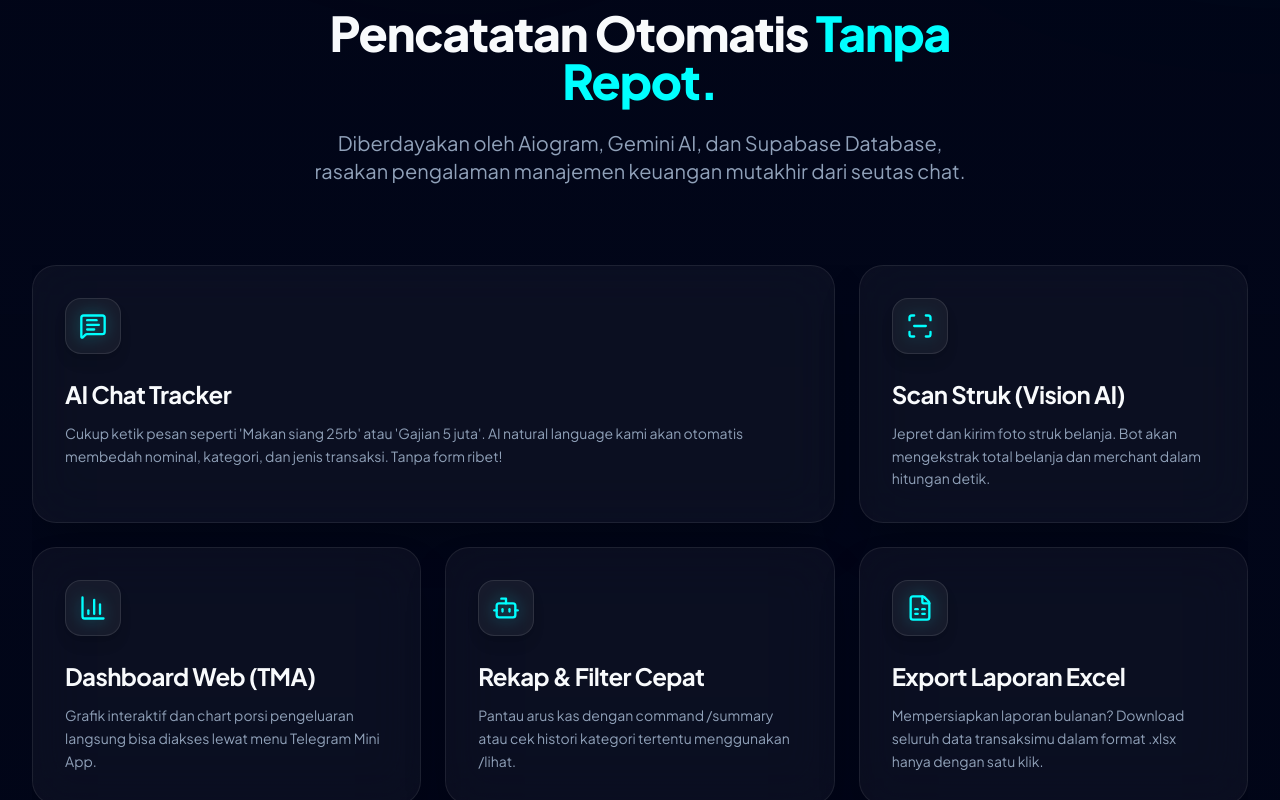
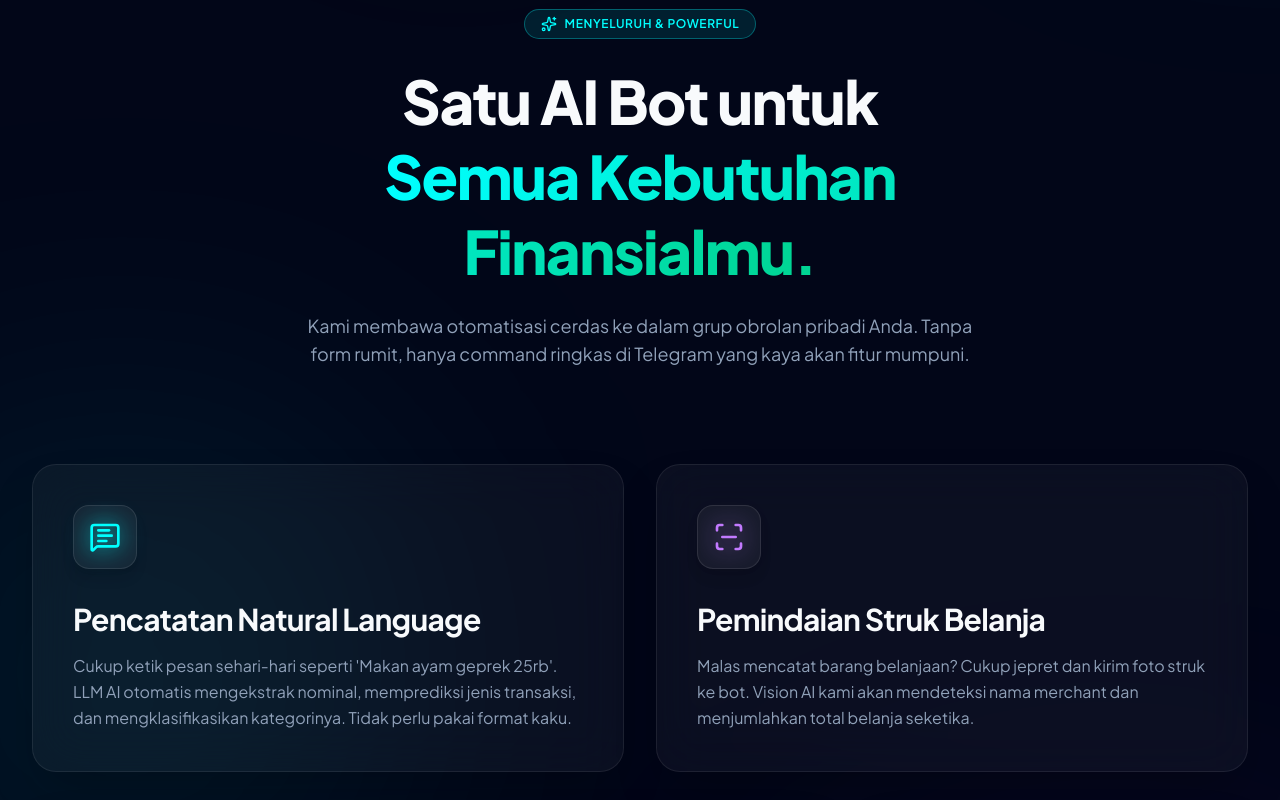
Before and after one commit to Ridzz05/HiFinance, a Next.js app: page /home in a window 1280 px wide. Shown: the part 1020-1820 px from the top of the page. Built offline with nearby package versions, Linux system fonts and the light colour scheme.

Commit message:
update landing page

```diff
--- a/app/home/page.tsx
+++ b/app/home/page.tsx
@@ -3,7 +3,7 @@
 import { useEffect, useRef, useState } from "react";
 import Link from "next/link";
 import Image from "next/image";
-import { MessageSquareText, ScanLine, BarChart3, FileSpreadsheet, Bot, Shield, Zap, ArrowRight } from "lucide-react";
+import { MessageSquareText, ScanLine, BarChart3, FileSpreadsheet, Bot, Shield, Zap, ArrowRight, PieChart, RefreshCcw, Search, Sparkles, Smartphone, Fingerprint, Database } from "lucide-react";
 import {
   Accordion,
   AccordionContent,
@@ -100,41 +100,70 @@ const FAQS = [
 ];
 
 /* ─── Feature cards for bento grid ─── */
-const FEATURES = [
+const BOT_FEATURES = [
   {
-    title: "AI Chat Tracker",
-    description: "Cukup ketik pesan seperti 'Makan siang 25rb' atau 'Gajian 5 juta'. AI natural language kami akan otomatis membedah nominal, kategori, dan jenis transaksi. Tanpa form ribet!",
+    title: "Pencatatan Natural Language",
+    description: "Cukup ketik pesan sehari-hari seperti 'Makan ayam geprek 25rb'. LLM AI otomatis mengekstrak nominal, memprediksi jenis transaksi, dan mengklasifikasikan kategorinya. Tidak perlu pakai format kaku.",
     icon: MessageSquareText,
-    span: "md:col-span-8",
+    span: "md:col-span-8 lg:col-span-6",
     glow: "from-aqua/20",
+    color: "text-aqua",
   },
   {
-    title: "Scan Struk (Vision AI)",
-    description: "Jepret dan kirim foto struk belanja. Bot akan mengekstrak total belanja dan merchant dalam hitungan detik.",
+    title: "Pemindaian Struk Belanja",
+    description: "Malas mencatat barang belanjaan? Cukup jepret dan kirim foto struk ke bot. Vision AI kami akan mendeteksi nama merchant dan menjumlahkan total belanja seketika.",
     icon: ScanLine,
-    span: "md:col-span-4",
-    glow: "from-aqua/20",
+    span: "md:col-span-4 lg:col-span-6",
+    glow: "from-purple-500/20",
+    color: "text-purple-400",
   },
   {
-    title: "Dashboard Web (TMA)",
-    description: "Grafik interaktif dan chart porsi pengeluaran langsung bisa diakses lewat menu Telegram Mini App.",
+    title: "Dashboard TMA Interaktif",
+    description: "Tak perlu aplikasi eksternal. Kami menyediakan Telegram Mini App yang berjalan mulus dengan chart dinamis, statistik porsi pengeluaran, dan UI responsif ala aplikasi iOS modern.",
     icon: BarChart3,
-    span: "md:col-span-4",
-    glow: "from-aqua/20",
+    span: "md:col-span-12 lg:col-span-8",
+    glow: "from-emerald-500/20",
+    color: "text-emerald-400",
   },
   {
-    title: "Rekap & Filter Cepat",
-    description: "Pantau arus kas dengan command /summary atau cek histori kategori tertentu menggunakan /lihat.",
-    icon: Bot,
-    span: "md:col-span-4",
-    glow: "from-aqua/20",
+    title: "Rekap & Agregat Bulanan",
+    description: "Akses command /summary untuk evaluasi kesehatan finansial langsung dari chat. Anda akan menerima total agregat serta sisa limit budget bulanan.",
+    icon: PieChart,
+    span: "md:col-span-6 lg:col-span-4",
+    glow: "from-yellow-400/20",
+    color: "text-yellow-400",
   },
   {
-    title: "Export Laporan Excel",
-    description: "Mempersiapkan laporan bulanan? Download seluruh data transaksimu dalam format .xlsx hanya dengan satu klik.",
+    title: "Filter & Riwayat Detail",
+    description: "Cari riwayat transaksi berdasarkan kategori? Panggil /lihat, pilih kategori seperti Transportasi atau Makanan, lalu dapatkan daftar transaksinya.",
+    icon: Search,
+    span: "md:col-span-6 lg:col-span-4",
+    glow: "from-blue-400/20",
+    color: "text-blue-400",
+  },
+  {
+    title: "Export Utuh via Excel",
+    description: "Cetak laporan historis seluruh catatan transaksi dalam format komprehensif Excel (.xlsx) untuk digunakan dalam pembukuan atau audit akuntansi.",
     icon: FileSpreadsheet,
-    span: "md:col-span-4",
-    glow: "from-aqua/20",
+    span: "md:col-span-6 lg:col-span-4",
+    glow: "from-indigo-400/20",
+    color: "text-indigo-400",
+  },
+  {
+    title: "Aman dengan Manajemen CRUD",
+    description: "Manusiawi jika terjadi salah ketik. /hapus menghadirkan proteksi via Inline Keyboard untuk membatalkan catatan terakhir atau keseluruhan satu kategori tanpa repot.",
+    icon: RefreshCcw,
+    span: "md:col-span-6 lg:col-span-4",
+    glow: "from-orange-400/20",
+    color: "text-orange-400",
+  },
+  {
+    title: "Hak Privasi Mutlak (Reset)",
+    description: "Genggam kontrol mutlak atas riwayat data Anda di awan. Fitur /reset memastikan database Anda terhapus secara permanen jika Anda memutuskan untuk berhenti.",
+    icon: Shield,
+    span: "md:col-span-12 lg:col-span-12 text-center",
+    glow: "from-rose-500/20",
+    color: "text-rose-400",
   },
 ];
 
@@ -285,43 +314,131 @@ function Hero() {
   );
 }
 
-/* ─────────────────────────────── FEATURES (BENTO) ────────────────────────── */
-function Features() {
+/* ─────────────────────────────── CORE CAPABILITIES (BENTO) ────────────────────────── */
+function Capabilities() {
   return (
-    <section id="features" className="py-32 w-full relative z-10">
-      <div className="pointer-events-none absolute inset-0 bg-linear-to-b from-transparent via-slate-900/5 to-transparent" />
-      <div className="mx-auto max-w-7xl px-6 lg:px-8">
-        <AnimatedSection className="text-center mb-20 max-w-2xl mx-auto">
-          <h2 className="text-4xl font-extrabold tracking-tight text-slate-50 sm:text-5xl">
-            Pencatatan Otomatis <span className="text-aqua">Tanpa Repot.</span>
+    <section id="features" className="py-32 w-full relative z-10 overflow-hidden">
+      {/* Decorative Glows */}
+      <div className="absolute top-1/4 left-[-10%] w-[500px] h-[500px] bg-aqua/10 blur-[150px] rounded-full pointer-events-none" />
+      <div className="absolute bottom-1/4 right-[-10%] w-[600px] h-[600px] bg-purple-500/10 blur-[150px] rounded-full pointer-events-none" />
+
+      <div className="mx-auto max-w-7xl px-6 lg:px-8 relative z-10">
+        <AnimatedSection className="text-center mb-24 max-w-3xl mx-auto">
+          <div className="mb-6 inline-flex w-fit items-center gap-2 rounded-full border border-aqua/30 bg-aqua/10 px-4 py-1.5 backdrop-blur-sm">
+            <Sparkles className="h-4 w-4 text-aqua" />
+            <span className="text-xs font-semibold uppercase tracking-wider text-aqua">Menyeluruh & Powerful</span>
+          </div>
+          <h2 className="text-4xl font-extrabold tracking-tight text-slate-50 sm:text-5xl lg:text-6xl leading-tight">
+            Satu AI Bot untuk <br />
+            <span className="text-transparent bg-clip-text bg-linear-to-r from-aqua to-emerald-400">Semua Kebutuhan Finansialmu.</span>
           </h2>
-          <p className="mt-6 text-xl text-slate-400 max-w-2xl mx-auto">
-            Diberdayakan oleh Aiogram, Gemini AI, dan Supabase Database, rasakan pengalaman manajemen keuangan mutakhir dari seutas chat.
+          <p className="mt-6 text-lg text-slate-400 max-w-2xl mx-auto">
+            Kami membawa otomatisasi cerdas ke dalam grup obrolan pribadi Anda. Tanpa form rumit, hanya command ringkas di Telegram yang kaya akan fitur mumpuni.
           </p>
         </AnimatedSection>
 
-        <div className="grid grid-cols-1 md:grid-cols-12 gap-6 overflow-hidden mt-12">
-          {FEATURES.map((feat, i) => {
+        <div className="grid grid-cols-1 md:grid-cols-12 gap-8">
+          {BOT_FEATURES.map((feat, i) => {
             const delayClass = i === 1 ? "animate__delay-1s" : i > 1 ? "animate__delay-2s" : "";
+            const isFullWidthCenter = feat.span.includes("lg:col-span-12");
+
             return (
               <AnimatedSection
                 key={feat.title}
                 animation="animate__fadeInUp"
                 delay={delayClass}
-                className={`group relative overflow-hidden rounded-3xl p-8 shadow-2xl transition-all duration-300 hover:scale-[1.02] hover:-translate-y-1 ${feat.span} glass-card`}
+                className={`group relative overflow-hidden rounded-3xl p-8 sm:p-10 shadow-2xl transition-all duration-300 hover:scale-[1.02] hover:-translate-y-2 ${feat.span} glass-card border border-white/10 hover:border-white/20 bg-slate-900/40`}
               >
-                {/* Icon */}
-                <div className="mb-6 inline-flex h-14 w-14 items-center justify-center rounded-2xl bg-white/5 border border-white/10 transition-colors shadow-lg group-hover:bg-aqua/10 group-hover:border-aqua/30">
-                  <feat.icon className="h-7 w-7 text-aqua drop-shadow-[0_0_8px_rgba(0,255,255,0.4)]" />
+                {/* Icon wrapper */}
+                <div className={`mb-8 flex ${isFullWidthCenter ? "justify-center" : ""}`}>
+                  <div className={`inline-flex h-16 w-16 items-center justify-center rounded-2xl bg-white/5 border border-white/10 transition-colors shadow-lg group-hover:bg-white/10`}>
+                    <feat.icon className={`h-8 w-8 ${feat.color} drop-shadow-[0_0_12px_currentColor]`} />
+                  </div>
                 </div>
-                {/* Text */}
-                <h3 className="mb-3 text-2xl font-bold text-slate-50 tracking-tight">{feat.title}</h3>
-                <p className="text-slate-400 leading-relaxed text-sm">{feat.description}</p>
-                {/* Hover glow */}
-                <div className={`absolute -right-16 -top-16 h-48 w-48 rounded-full blur-[80px] opacity-0 transition-opacity duration-500 group-hover:opacity-100 bg-linear-to-br ${feat.glow} to-transparent`} />
+
+                {/* Content */}
+                <div className={`relative z-10 ${isFullWidthCenter ? "flex flex-col items-center text-center max-w-4xl mx-auto" : ""}`}>
+                  <h3 className="mb-4 text-2xl sm:text-3xl font-bold text-slate-50 tracking-tight">{feat.title}</h3>
+                  <p className="text-slate-400 leading-relaxed text-base">{feat.description}</p>
+                </div>
+
+                {/* Glow Background */}
+                <div className={`absolute ${isFullWidthCenter ? 'left-1/2 -translate-x-1/2 top-1/2 -translate-y-1/2' : '-right-20 -top-20'} h-64 w-64 rounded-full blur-[100px] opacity-0 transition-opacity duration-700 group-hover:opacity-40 bg-linear-to-br ${feat.glow} to-transparent pointer-events-none`} />
               </AnimatedSection>
             );
           })}
+        </div>
+      </div>
+    </section>
+  );
+}
+
+/* ─────────────────────────────── HOW IT WORKS ─────────────────────────────── */
+function HowItWorks() {
+  const steps = [
+    {
+      num: "01",
+      title: "Hubungkan di Telegram",
+      desc: "Cari @hifinance_bot lalu tekan tombol mulai. Tanpa perlu mendaftar dengan email atau password panjang.",
+      icon: Smartphone,
+    },
+    {
+      num: "02",
+      title: "Curhat Finansial",
+      desc: "Ketik transaksi sesukamu—bahkan dengan gaya bahasa yang santai, AI kami memahaminya secara semantik.",
+      icon: Database,
+    },
+    {
+      num: "03",
+      title: "Monitoring Berbasis Web",
+      desc: "Buka Telegram WebApp untuk mengecek distribusi pengeluaran melalui chart dan diagram layaknya aplikasi asli.",
+      icon: BarChart3,
+    }
+  ];
+
+  return (
+    <section className="py-24 w-full relative z-10 border-t border-white/5 bg-slate-950/50 overflow-hidden">
+      <div className="mx-auto max-w-7xl px-6 lg:px-8">
+        <div className="flex flex-col md:flex-row gap-16 items-center">
+          {/* Left Text */}
+          <AnimatedSection className="md:w-1/3 text-left">
+            <h2 className="text-3xl md:text-5xl font-extrabold tracking-tight text-slate-50 leading-tight">
+              Bagaimana <br />
+              <span className="text-aqua">Cara Kerjanya?</span>
+            </h2>
+            <p className="mt-6 text-slate-400 text-lg leading-relaxed">
+              Arsitektur cerdas yang menghubungkan kenyamanan obrolan Telegram dengan mesin AI yang tangguh di awan.
+            </p>
+          </AnimatedSection>
+
+          {/* Right Steps */}
+          <div className="md:w-2/3 grid grid-cols-1 sm:grid-cols-3 gap-8 relative">
+            {/* Connecting Line (for desktop) */}
+            <div className="hidden sm:block absolute top-[50px] left-[10%] w-[80%] h-px bg-linear-to-r from-transparent via-aqua/50 to-transparent z-0" />
+
+            {steps.map((step, idx) => {
+              const delayClass = idx === 1 ? "animate__delay-1s" : idx === 2 ? "animate__delay-2s" : "";
+              return (
+                <AnimatedSection
+                  key={step.num}
+                  animation="animate__fadeInUp"
+                  delay={delayClass}
+                  className="relative z-10 flex flex-col items-start bg-slate-900/80 p-8 rounded-3xl glass-card border border-white/5 shadow-2xl hover:-translate-y-2 transition-transform duration-300"
+                >
+                  <div className="mb-5 flex items-center justify-center w-12 h-12 rounded-full bg-slate-800 border border-slate-700 shadow-inner">
+                    <step.icon className="h-5 w-5 text-aqua" />
+                  </div>
+                  <h4 className="text-xl font-bold text-slate-50 mb-3">{step.title}</h4>
+                  <p className="text-sm text-slate-400 leading-relaxed">{step.desc}</p>
+
+                  {/* Big faded number */}
+                  <div className="absolute top-4 right-4 text-5xl font-black text-white/5 select-none pointer-events-none">
+                    {step.num}
+                  </div>
+                </AnimatedSection>
+              );
+            })}
+          </div>
         </div>
       </div>
     </section>
@@ -448,7 +565,8 @@ export default function LandingPage() {
         <Navbar />
         <main>
           <Hero />
-          <Features />
+          <Capabilities />
+          <HowItWorks />
           <FAQSection />
           <FinalCTA />
         </main>
```
Also changed, not shown: 1 other file (tests, documents, lock files or other folders).
